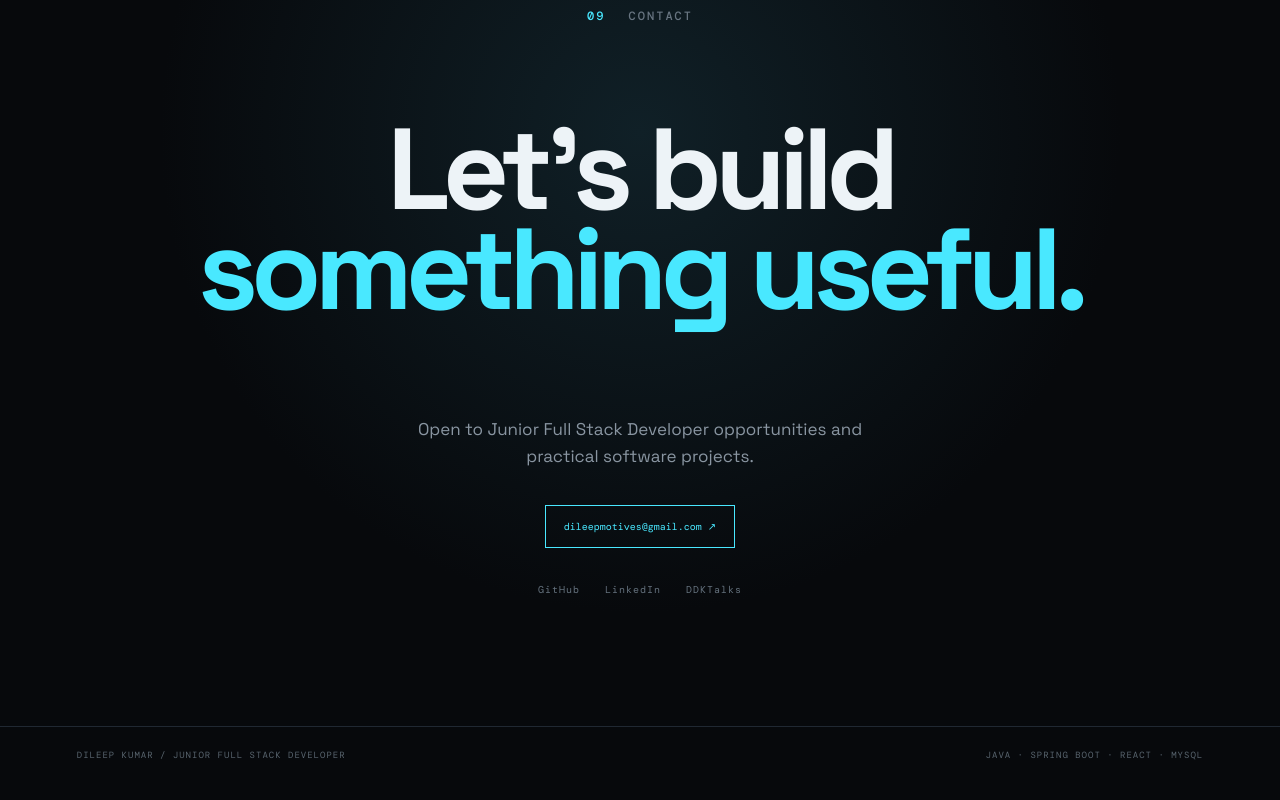
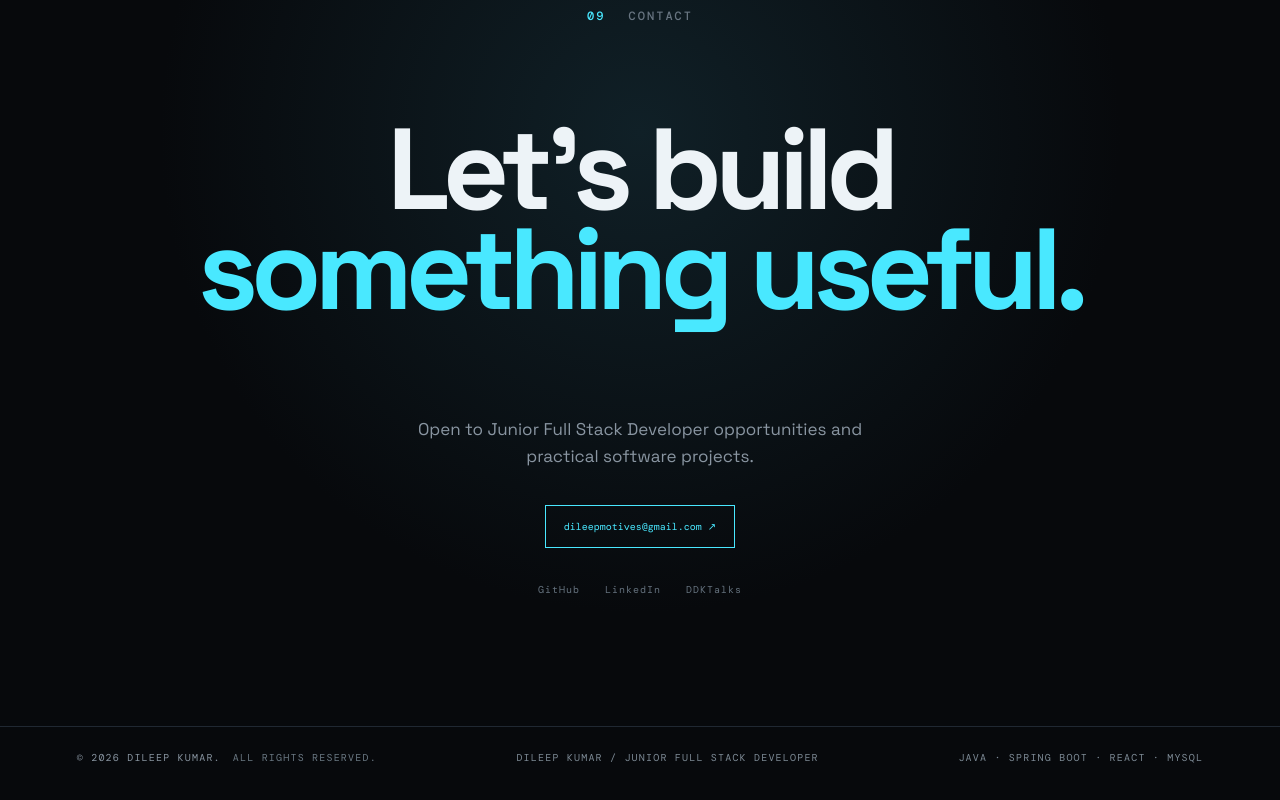
Before and after one commit to Dileep3015/dileep-junior-full-stack-portfolio, a React (Vite) app: page / in a window 1280 px wide. Shown: the part 6304-7104 px from the top of the page. Built offline with nearby package versions, Linux system fonts and the light colour scheme.

Commit message:
Add copyright footer to portfolio

```diff
--- a/src/main.jsx
+++ b/src/main.jsx
@@ -260,7 +260,14 @@ function App() {
         </section>
       </main>
 
-      <footer><span>DILEEP KUMAR / JUNIOR FULL STACK DEVELOPER</span><span>JAVA · SPRING BOOT · REACT · MYSQL</span></footer>
+      <footer className="site-footer">
+        <div className="copyright-line">
+          <span>© {new Date().getFullYear()} Dileep Kumar.</span>
+          <span>All rights reserved.</span>
+        </div>
+        <span>DILEEP KUMAR / JUNIOR FULL STACK DEVELOPER</span>
+        <span>JAVA · SPRING BOOT · REACT · MYSQL</span>
+      </footer>
     </div>
   );
 }
--- a/src/styles.css
+++ b/src/styles.css
@@ -759,6 +759,38 @@ accent{
   color:var(--cyan);
 }
 
+.site-footer{
+  display:flex;
+  justify-content:space-between;
+  align-items:center;
+  gap:18px;
+  padding:24px 6vw 42px;
+  border-top:1px solid var(--line);
+  color:#7d8a95;
+  font:10px "DM Mono";
+  letter-spacing:1.2px;
+  text-transform:uppercase;
+}
+
+.site-footer .copyright-line{
+  display:flex;
+  flex-wrap:wrap;
+  gap:12px;
+  color:var(--muted);
+}
+
+.site-footer .copyright-line span:last-child{
+  color:#6a7883;
+}
+
+@media (max-width: 900px){
+  .site-footer{
+    flex-direction:column;
+    align-items:flex-start;
+    gap:10px;
+  }
+}
+
 /* =========================
    FOOTER
 ========================= */
```
Also changed, not shown: 4 other files (tests, documents, lock files or other folders).
